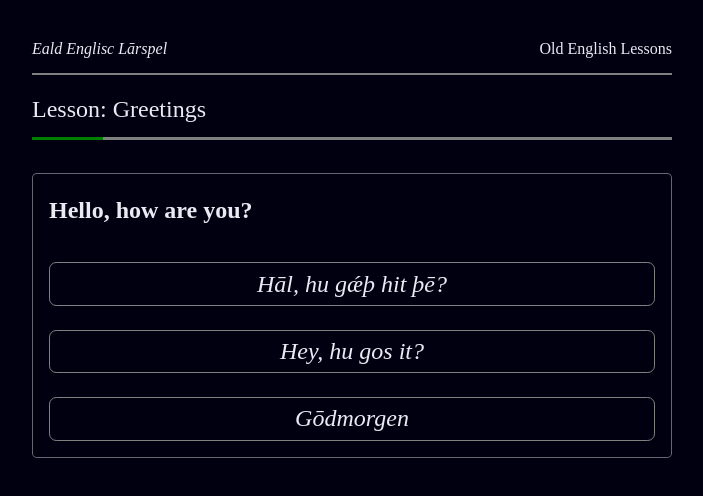
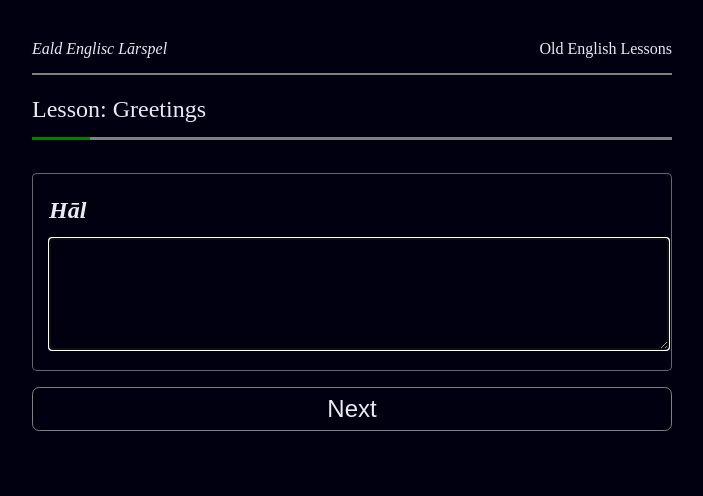
Before and after one commit to leegee/learning-oe, a React (Vite) app: page / in a window 1280 px wide. Both pictures are taken after a click on the button "Begin". Shown: the top 496 px of the page, without its empty margins (288-991 px from the left). Built offline with nearby package versions, Linux system fonts and the light colour scheme; a web font is replaced by a local one.

Commit message:
Incorporate writing card

```diff
--- a/lessons.json
+++ b/lessons.json
@@ -2,13 +2,25 @@
     {
         "title": "Greetings",
         "cards": [
+            {
+                "class": "writing",
+                "qlang": "target",
+                "question": "Hāl",
+                "answer": "Hello"
+            },
+            {
+                "class": "writing",
+                "qlang": "default",
+                "question": "Hello",
+                "answer": "Hāl"
+            },
             {
                 "class": "multiple-choice",
                 "qlang": "default",
                 "question": "Hello, how are you?",
                 "answers": [
                     "Hāl, hu gǽþ hit þē?",
-                    "Hey, hu gos it?",
+                    "Hej, hu gos it?",
                     "Gōdmorgen"
                 ],
                 "answer": "Hāl, hu gǽþ hit þē?"
--- a/lessons.schema.json
+++ b/lessons.schema.json
@@ -92,6 +92,35 @@
                                 "class": {
                                     "type": "string",
                                     "enum": [
+                                        "writing"
+                                    ]
+                                },
+                                "qlang": {
+                                    "type": "string",
+                                    "enum": [
+                                        "default",
+                                        "target"
+                                    ]
+                                },
+                                "question": {
+                                    "type": "string"
+                                },
+                                "answer": {
+                                    "type": "string"
+                                }
+                            },
+                            "required": [
+                                "class",
+                                "qlang",
+                                "question"
+                            ]
+                        },
+                        {
+                            "type": "object",
+                            "properties": {
+                                "class": {
+                                    "type": "string",
+                                    "enum": [
                                         "blanks"
                                     ]
                                 },
--- a/src/Lessons.ts
+++ b/src/Lessons.ts
@@ -3,6 +3,7 @@ import Ajv from 'ajv';
 import { type MultipleChoiceCard } from './components/cards/MultipleChoice';
 import { type VocabCard } from './components/cards/VocabMatch';
 import { type BlanksCard } from './components/cards/BlanksCard';
+import { type WritingCard } from './components/cards/WritingCard';
 
 import lessonsSchema from '../lessons.schema.json';
 import lessonsData from '../lessons.json';
@@ -17,7 +18,7 @@ if (!valid) {
 
 export type Lesson = {
     title: string;
-    cards: (VocabCard | BlanksCard | MultipleChoiceCard)[];
+    cards: (WritingCard | VocabCard | BlanksCard | MultipleChoiceCard)[];
 };
 
 export type LessonSummary = {
--- a/src/components/Lesson.tsx
+++ b/src/components/Lesson.tsx
@@ -5,6 +5,7 @@ import { useTranslation } from "react-i18next";
 import MultipleChoice from './cards/MultipleChoice';
 import VocabMatch from './cards/VocabMatch';
 import BlanksCard from './cards/BlanksCard';
+import WritingCard from './cards/WritingCard';
 import { type Lesson } from '../Lessons';
 import './Lesson.css';
 
@@ -43,6 +44,14 @@ const LessonComponent = ({ lesson, onIncorrectAnswer, onComplete }: LessonProps)
                 max={1}
             ></progress>
 
+            {currentCard.class === 'writing' && (
+                <WritingCard
+                    card={currentCard}
+                    onComplete={goToNextCard}
+                    onIncorrect={onIncorrect}
+                />
+            )}
+
             {currentCard.class === 'multiple-choice' && (
                 <MultipleChoice
                     card={currentCard}
--- a/src/components/cards/WritingCard.css
+++ b/src/components/cards/WritingCard.css
@@ -1 +1,8 @@
 /* WritingCard.css */
+
+.answer {
+    width: 100%;
+    height: 5em;
+    font-size: 150%;
+    padding: 0.3em;
+}
--- a/src/components/cards/WritingCard.tsx
+++ b/src/components/cards/WritingCard.tsx
@@ -7,6 +7,7 @@ import './WritingCard.css';
 
 export type WritingCard = Card & {
     class: 'writing';
+    answer: string;
 };
 
 interface WritingCardProps {
@@ -25,12 +26,12 @@ const WritingCard = ({ card, onIncorrect, onComplete }: WritingCardProps) => {
     const [isCorrect, setIsCorrect] = useState<boolean | null>(null);
     const { t } = useTranslation();
 
-    const normalizedQuestion = useMemo(() => normalizeText(card.question), [card.question]);
+    const normalizedAnswer = useMemo(() => normalizeText(card.answer), [card.answer]);
 
     const handleNextClick = () => {
         const normalizedUserInput = normalizeText(userInput);
-
-        if (normalizedUserInput === normalizedQuestion) {
+        setUserInput('');
+        if (normalizedUserInput === normalizedAnswer) {
             setIsCorrect(true);
             onComplete();
         } else {
@@ -44,6 +45,8 @@ const WritingCard = ({ card, onIncorrect, onComplete }: WritingCardProps) => {
             <section className='card multiple-choice'>
                 <h3 lang={langs.q}>{card.question}</h3>
                 <textarea
+                    autoFocus={true}
+                    className='answer'
                     lang={langs.a}
                     value={userInput}
                     onChange={(e) => setUserInput(e.target.value)}
@@ -51,7 +54,7 @@ const WritingCard = ({ card, onIncorrect, onComplete }: WritingCardProps) => {
             </section>
 
             <button
-                className='next-button'
+                className={isCorrect ? 'next-button' : 'try-again-button'}
                 onClick={handleNextClick}
             >
                 {isCorrect === false ? t('try_again') : t('next')}
--- a/src/global-css/index.css
+++ b/src/global-css/index.css
@@ -71,6 +71,9 @@ button:not([disabled]):hover {
 
 .next-button {
     background: blue;
-    width: calc(100% - 2em);
-    margin-left: 1em;
+    width: 100%;
 }
+
+.try-again-button {
+    width: 100%;
+}
```
